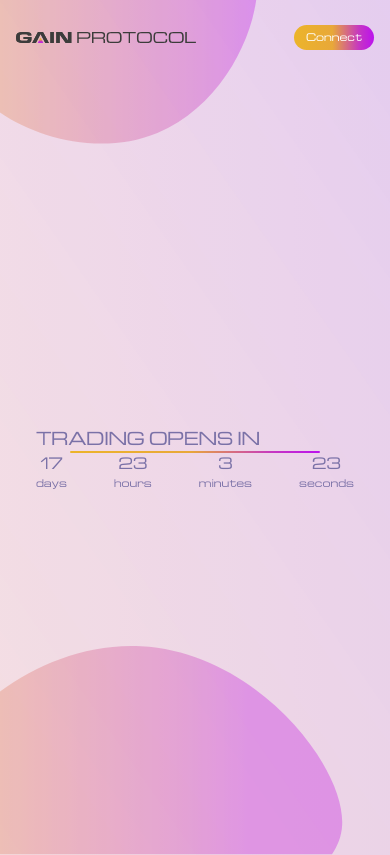
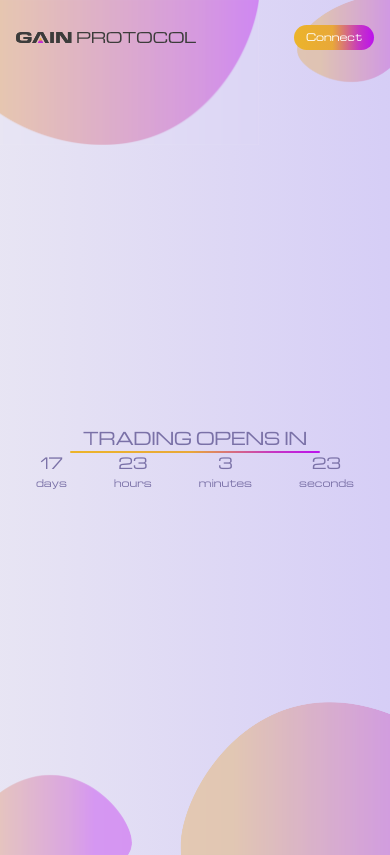
Before and after one commit to Jds-23/musical-couscous, a Next.js app: page /countdown in a window 390 px wide. Built offline with nearby package versions, Linux system fonts and the light colour scheme.

Commit message:
feat: mobile background

```diff
--- a/styles/Countdown.module.css
+++ b/styles/Countdown.module.css
@@ -11,6 +11,11 @@
   -webkit-box-align: center;
   align-items: center;
   justify-content: center;
+}
+@media only screen and (max-width: 768px) {
+  .countdown__container {
+    background-image: url("./mobile-background.svg");
+  }
 }
 .countdown__content {
   display: flex;
@@ -26,13 +31,11 @@
 }
 .countdown__content > h1 {
   font-size: 51px;
-  align-self: flex-start;
 }
 .timer {
   display: flex;
   justify-content: space-between;
   gap: 20px;
-  align-self: flex-end;
 }
 .div {
   display: flex;
--- a/styles/Home.module.css
+++ b/styles/Home.module.css
@@ -6,6 +6,11 @@
   background-attachment: fixed;
   background-size: cover;
   padding-top: 75px;
+}
+@media only screen and (max-width: 768px) {
+  .countdown__container {
+    background-image: url("./mobile-background.svg");
+  }
 }
 .home__content {
   display: flex;
```
Also changed, not shown: styles/mobile-background.svg (added).
